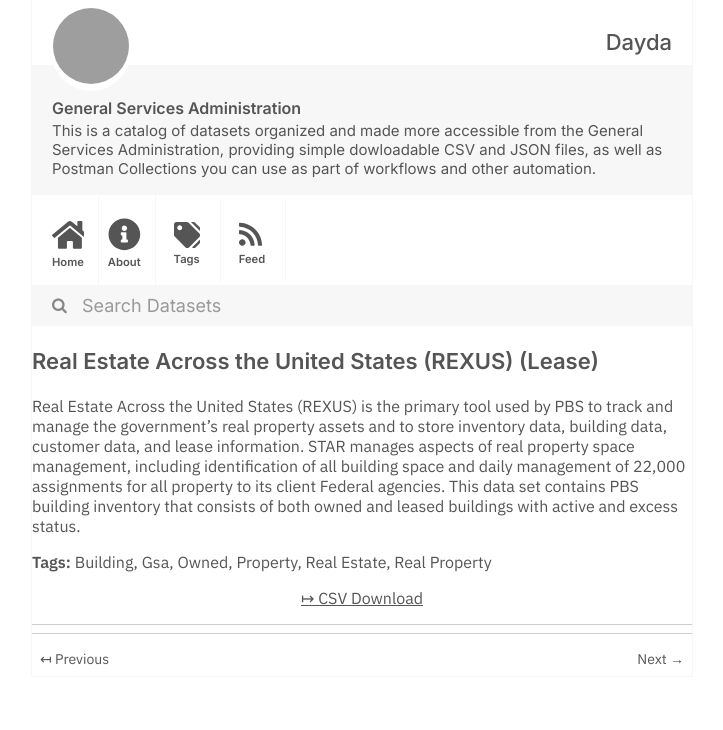
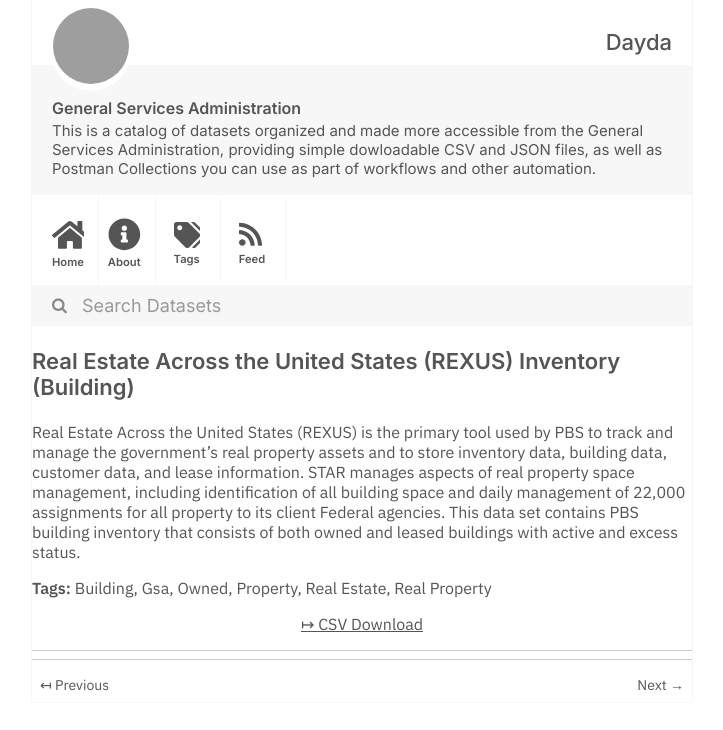
Before and after one commit to dayda-entities/general-services-administration, a Jekyll site: the page built from _posts/2020-11-10-real-estate-across-the-united-.md, in a window 1280 px wide, cut to the strip 0-730 px from the top of the page. Shown: the whole strip, without its empty margins (278-1001 px from the left). Built offline with Jekyll 4.4.1, drawn with Linux system fonts in a browser that asks for light colours; grey boxes are pictures that could not be loaded.

Commit message:
Publish Data

```diff
--- a/_posts/2020-11-10-real-estate-across-the-united-.md
+++ b/_posts/2020-11-10-real-estate-across-the-united-.md
@@ -1,7 +1,7 @@
 ---
-title: Real Estate Across the United States (REXUS) (Lease)
-created: '2020-11-10T17:12:59.431420'
-modified: '2021-05-08T16:52:42.011599'
+title: Real Estate Across the United States (REXUS) Inventory (Building)
+created: '2020-11-10T17:12:59.337378'
+modified: '2021-05-08T16:52:34.672230'
 state: active
 type: dataset
 tags:
@@ -13,7 +13,7 @@ tags:
   - Real Property
 groups: []
 csv_url: >-
-  https://inventory.data.gov/dataset/2cdc97b5-3029-4ec3-b3bf-baec7948bad1/resource/db2e5040-a1fc-4581-975c-e38ccf70b2e9/download/data_gov_lse_rexus.csv
+  https://inventory.data.gov/dataset/04247624-1d6b-4e03-84eb-9eda1a6ea638/resource/cbce4462-d19a-4de4-a8f5-15910a4cb8b0/download/data_gov_bldg_rexus.csv
 json_url: ''
 layout: post
 
```
